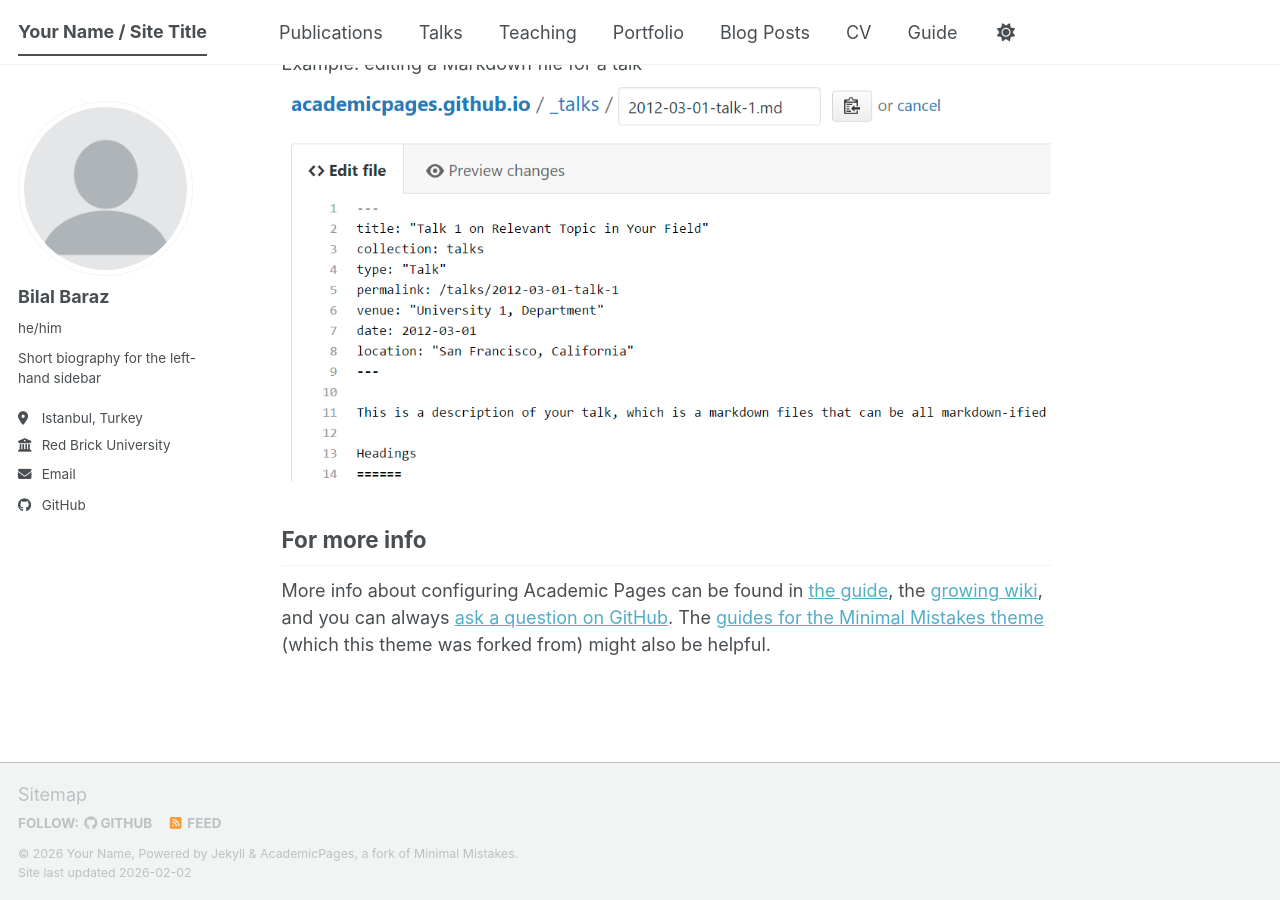
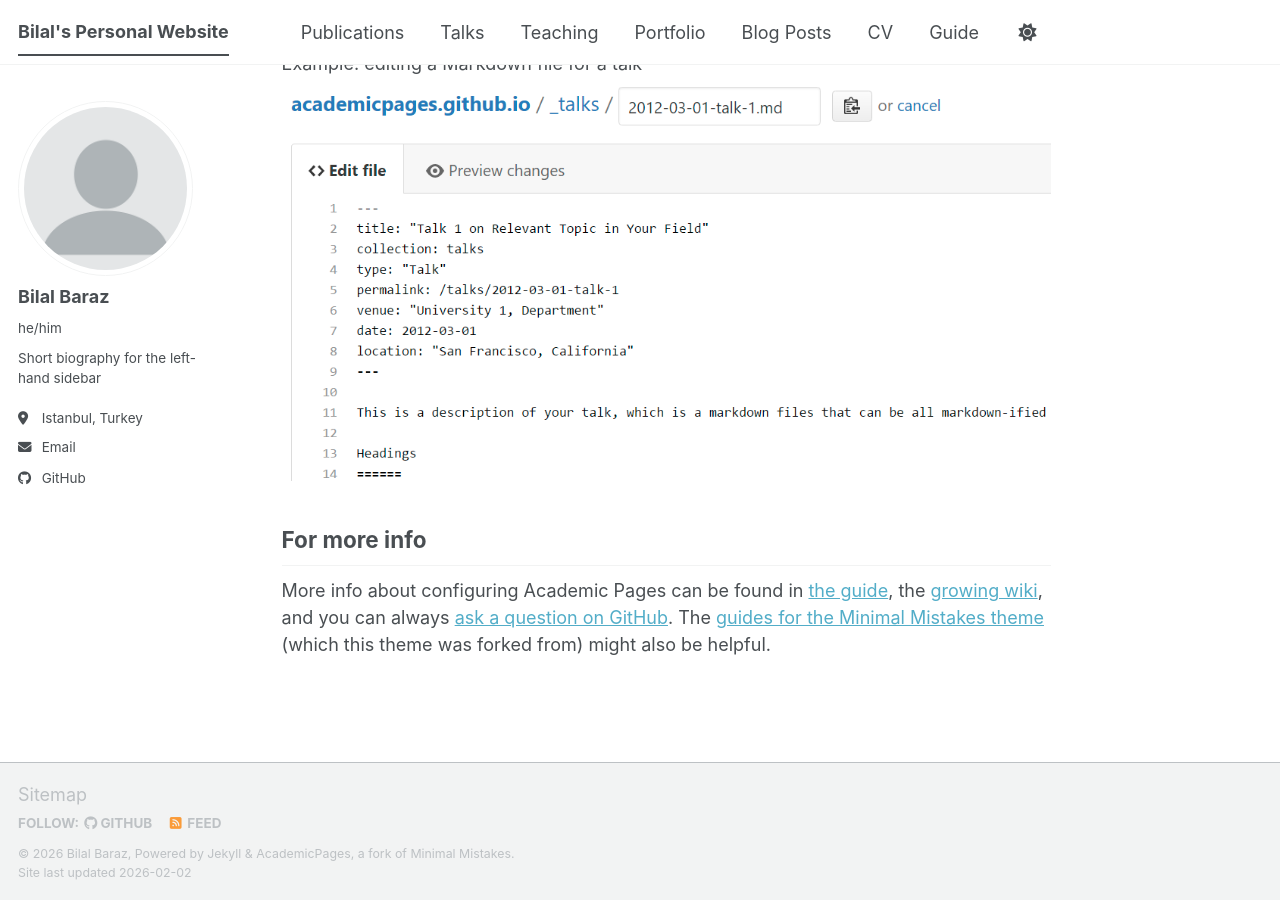
Before and after one commit to bilalbaraz/bilalbaraz.github.io, a Jekyll site: the page built from _pages/about.md, in a window 1280 px wide and 900 px high, scrolled down 2720 px. Built offline with Jekyll 4.4.1, drawn with Linux system fonts in a browser that asks for light colours; a script bundle is joined from its source files by our own code; library files that are not in the unit come from our copies.

Commit message:
Update title / description

```diff
--- a/_config.yml
+++ b/_config.yml
@@ -9,14 +9,14 @@
 # Basic Site Settings
 locale                   : "en-US"
 site_theme               : "default" # The available themes options are "default", "air", "sunrise", "mint", "dirt" and "contrast"
-title                    : "Your Name / Site Title"
+title                    : "Bilal's Personal Website"
 title_separator          : "-"
-name                     : &name "Your Name"
-description              : &description "Your Name's academic portfolio"   # Update this with a general description of your site, this is the default if not overridden by a page
+name                     : &name "Bilal Baraz"
+description              : &description "Bilal's portfolio"   # Update this with a general description of your site, this is the default if not overridden by a page
 url                      : https://academicpages.github.io # The base hostname & protocol for your site e.g. "https://[your GitHub username].github.io",
                                                            # or if you already have some other page hosted on Github then use "https://[your GitHub username].github.io/[Your Repo Name]"
 baseurl                  : "" # the subpath of your site, e.g. "/blog"
-repository               : "academicpages/academicpages.github.io"
+repository               : "bilalbaraz/bilalbaraz.github.io"
 
 # Site Author - The following control what appear as part of the author content on the side bar.
 #               If a field is blank the icon and link will not appear, otherwise it will be shown.
@@ -28,7 +28,7 @@
   pronouns         : "he/him" # example: "she/her"
   bio              : "Short biography for the left-hand sidebar"
   location         : "Istanbul, Turkey"
-  employer         : "Red Brick University"
+  employer         : #"Kocaeli University"
   uri              : # URL
   email            : "bilalbaraz@windowslive.com"
 
```
